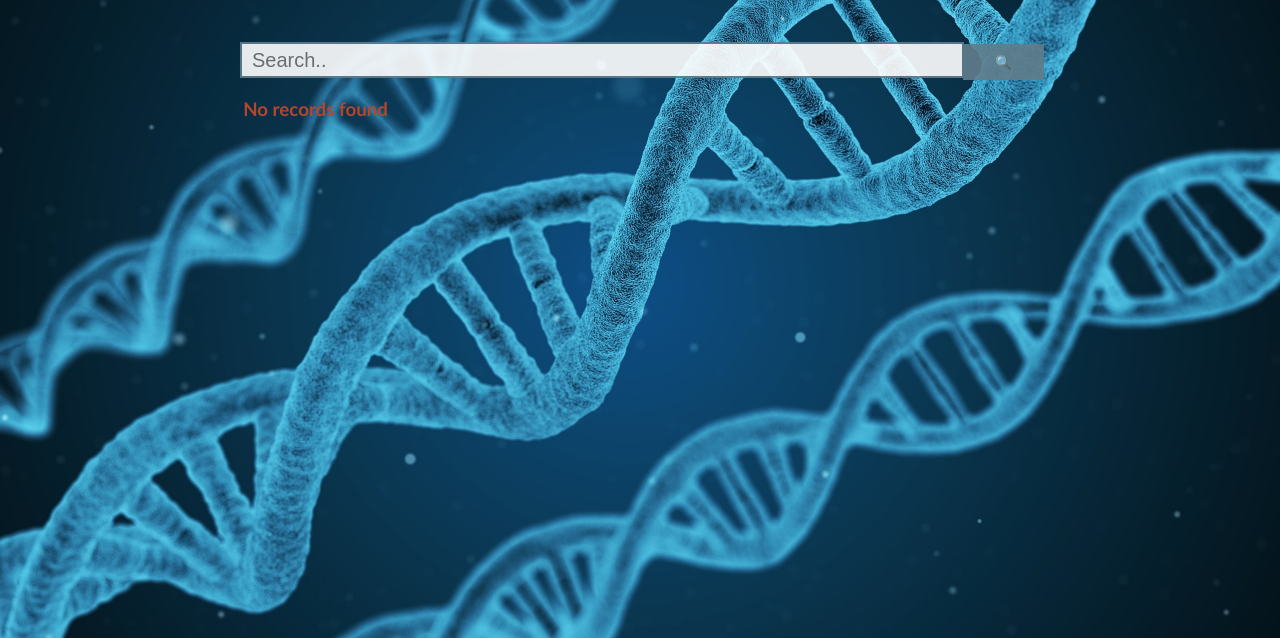
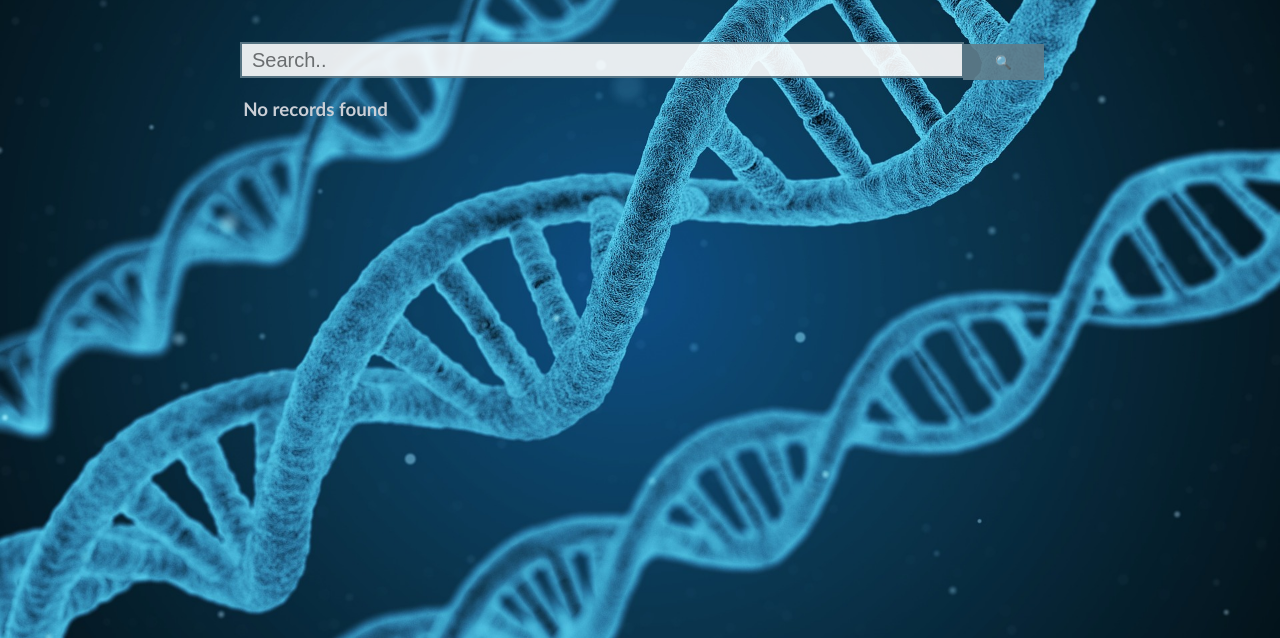
Before and after one commit to suchit12/Crystal-Ball, a PHP site: page / in a window 1280 px wide. Shown: the part 97-735 px from the top of the page. Run offline with PHP 8.4, Linux system fonts and the light colour scheme; data that the repository does not hold is empty.

Commit message:
Making changes..

```diff
--- a/css/webpage.css
+++ b/css/webpage.css
@@ -5,7 +5,7 @@ html,body
     margin: 0px;
     padding: 0px;
     overflow-x: hidden;
-	background-color: white;
+	background-color: white
 }
 img{
 	margin:0;
@@ -26,6 +26,7 @@ img{
 	opacity: 0.8;
 	z-index: 6;
 	margin-top: -17px;
+	position: fixed;
 }
 
 .headerlist ul{
@@ -174,5 +175,5 @@ a:hover{
 }
 #error{
 	margin-left: 19%;
-	color: #b5462b;
+	color: #cbcfd6;
 }
--- a/index.php
+++ b/index.php
@@ -41,7 +41,7 @@
 			mysqli_select_db($con, 'production_machines');
 
 			// define how many results you want per page
-			$results_per_page = 10; //Change this number to change how many results show on the page
+			$results_per_page = 8; //Change this number to change how many results show on the page
 			if(isset($_POST['search'])){
 				$sam = $_POST['search'];
 			}
```
